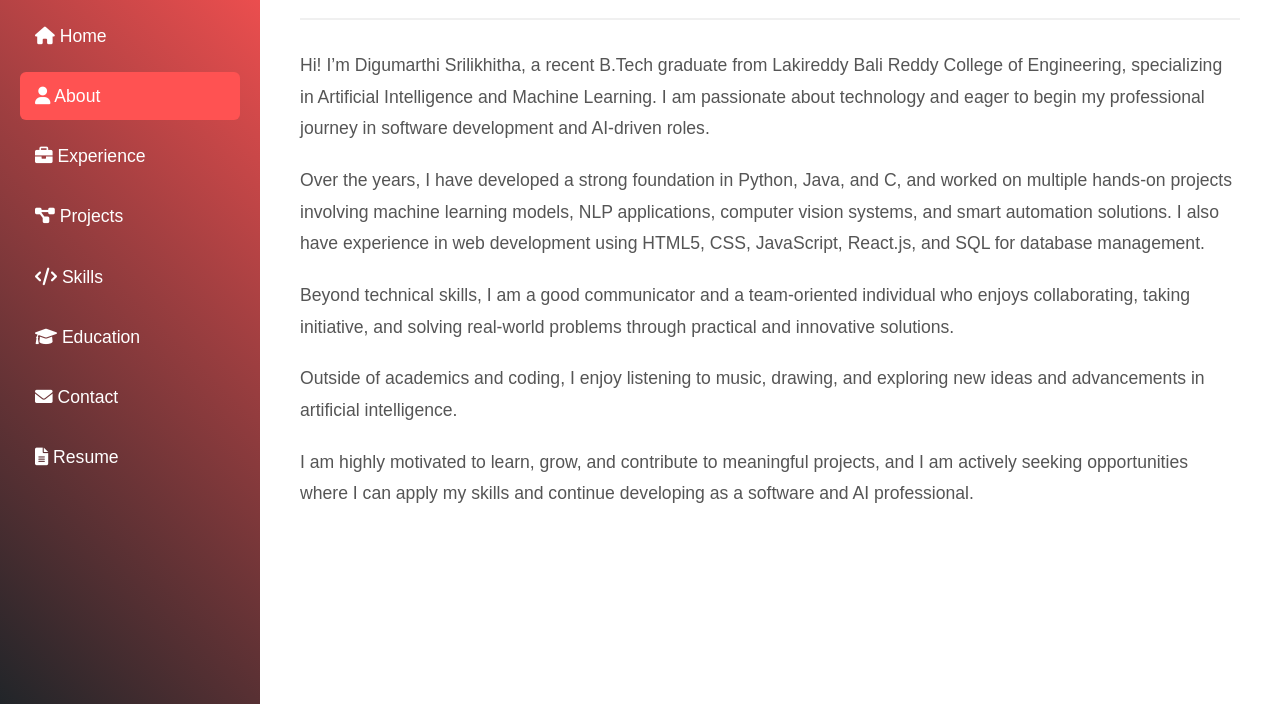
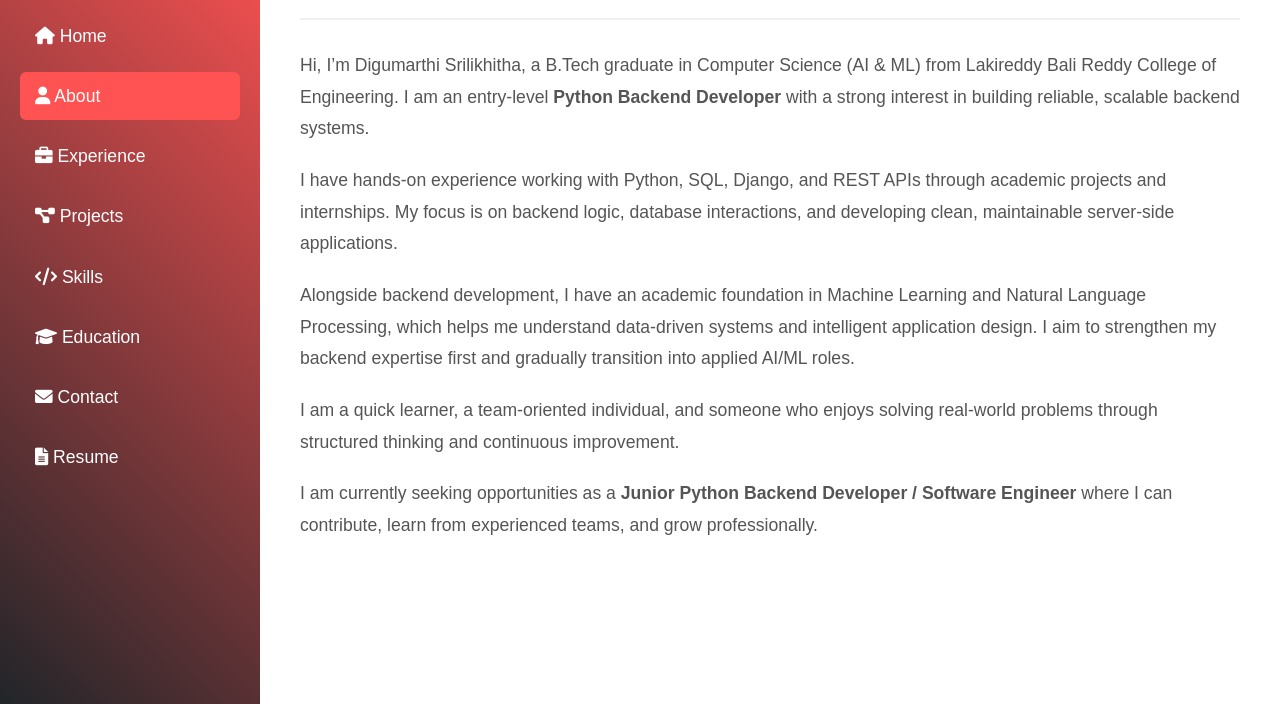
Before and after one commit to DigumarthiSrilikhitha/D.Srilikhitha_portfolio, a plain HTML site: page about.html in a window 1280 px wide. Shown: the part 96-800 px from the top of the page. Drawn offline with Linux system fonts and the light colour scheme.

Commit message:
Update about.html

```diff
--- a/about.html
+++ b/about.html
@@ -191,22 +191,28 @@
     <!-- Main Content -->
     <section class="content">
   <h1>About Me</h1>
+
   <p>
-    Hi! I’m Digumarthi Srilikhitha, a recent B.Tech graduate from Lakireddy Bali Reddy College of Engineering, specializing in Artificial Intelligence and Machine Learning. I am passionate about technology and eager to begin my professional journey in software development and AI-driven roles.
+    Hi, I’m Digumarthi Srilikhitha, a B.Tech graduate in Computer Science (AI & ML) from Lakireddy Bali Reddy College of Engineering. I am an entry-level <strong>Python Backend Developer</strong> with a strong interest in building reliable, scalable backend systems.
   </p>
+
   <p>
-    Over the years, I have developed a strong foundation in Python, Java, and C, and worked on multiple hands-on projects involving machine learning models, NLP applications, computer vision systems, and smart automation solutions. I also have experience in web development using HTML5, CSS, JavaScript, React.js, and SQL for database management.
+    I have hands-on experience working with Python, SQL, Django, and REST APIs through academic projects and internships. My focus is on backend logic, database interactions, and developing clean, maintainable server-side applications.
   </p>
+
   <p>
-    Beyond technical skills, I am a good communicator and a team-oriented individual who enjoys collaborating, taking initiative, and solving real-world problems through practical and innovative solutions.
+    Alongside backend development, I have an academic foundation in Machine Learning and Natural Language Processing, which helps me understand data-driven systems and intelligent application design. I aim to strengthen my backend expertise first and gradually transition into applied AI/ML roles.
   </p>
+
   <p>
-    Outside of academics and coding, I enjoy listening to music, drawing, and exploring new ideas and advancements in artificial intelligence.
+    I am a quick learner, a team-oriented individual, and someone who enjoys solving real-world problems through structured thinking and continuous improvement.
   </p>
+
   <p>
-    I am highly motivated to learn, grow, and contribute to meaningful projects, and I am actively seeking opportunities where I can apply my skills and continue developing as a software and AI professional.
+    I am currently seeking opportunities as a <strong>Junior Python Backend Developer / Software Engineer</strong> where I can contribute, learn from experienced teams, and grow professionally.
   </p>
 </section>
+
 
   </div>
 
```
